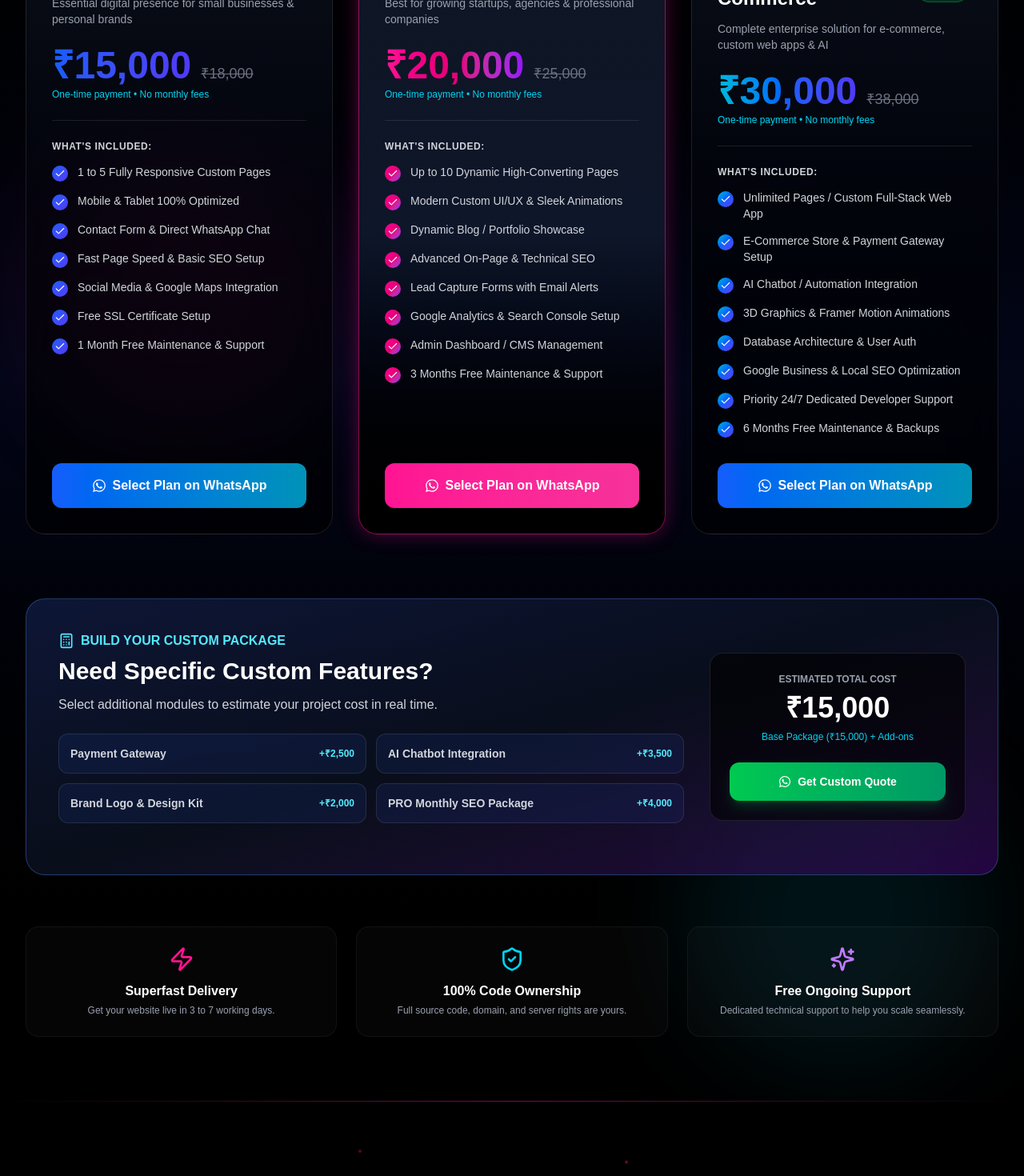
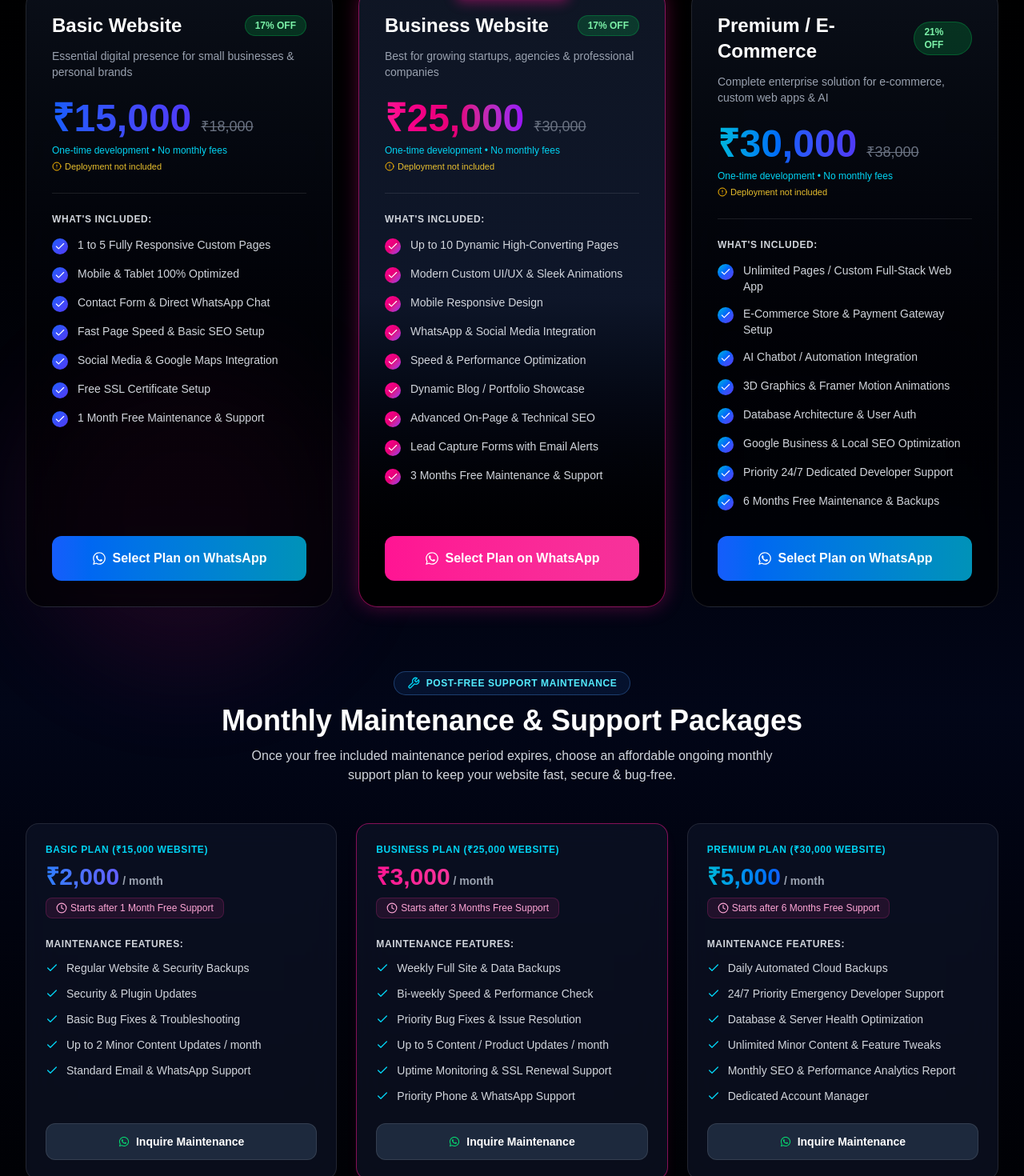
Before and after one commit to rajkumarchaudhari123/rkcreations, a Next.js app: page / in a window 1280 px wide. Shown: the part 3260-4730 px from the top of the page at 80% size. Built offline with nearby package versions, Linux system fonts and the light colour scheme.

Commit message:
Update Business plan to 25k, update features, add deployment disclaimer and maintenance packages chart

```diff
--- a/app/components/pricing.tsx
+++ b/app/components/pricing.tsx
@@ -2,7 +2,7 @@
 
 import React, { useState } from "react";
 import { motion } from "framer-motion";
-import { Check, Zap, Sparkles, Star, ShieldCheck, Calculator } from "lucide-react";
+import { Check, Zap, Sparkles, Star, ShieldCheck, Calculator, AlertCircle, Wrench, Clock, Server } from "lucide-react";
 import { FaWhatsapp } from "react-icons/fa";
 
 export default function PricingSection() {
@@ -34,9 +34,9 @@ export default function PricingSection() {
     {
       id: "business",
       name: "Business Website",
-      price: "₹20,000",
-      originalPrice: "₹25,000",
-      discount: "20% OFF",
+      price: "₹25,000",
+      originalPrice: "₹30,000",
+      discount: "17% OFF",
       popular: true,
       tagline: "Best for growing startups, agencies & professional companies",
       gradient: "from-[#ff1493] via-pink-600 to-purple-600",
@@ -44,14 +44,15 @@ export default function PricingSection() {
       features: [
         "Up to 10 Dynamic High-Converting Pages",
         "Modern Custom UI/UX & Sleek Animations",
+        "Mobile Responsive Design",
+        "WhatsApp & Social Media Integration",
+        "Speed & Performance Optimization",
         "Dynamic Blog / Portfolio Showcase",
         "Advanced On-Page & Technical SEO",
         "Lead Capture Forms with Email Alerts",
-        "Google Analytics & Search Console Setup",
-        "Admin Dashboard / CMS Management",
         "3 Months Free Maintenance & Support",
       ],
-      whatsappMsg: "Hi RK Creations! I am interested in the Business Website plan (₹20,000). Let's connect!"
+      whatsappMsg: "Hi RK Creations! I am interested in the Business Website plan (₹25,000). Let's connect!"
     },
     {
       id: "premium",
@@ -74,6 +75,54 @@ export default function PricingSection() {
         "6 Months Free Maintenance & Backups",
       ],
       whatsappMsg: "Hi RK Creations! I am interested in the Premium / E-Commerce plan (₹30,000). Please contact me."
+    }
+  ];
+
+  const maintenancePackages = [
+    {
+      planFor: "Basic Plan (₹15,000 Website)",
+      price: "₹2,000",
+      period: "/ month",
+      freeSupport: "Starts after 1 Month Free Support",
+      gradient: "from-blue-500 to-indigo-500",
+      features: [
+        "Regular Website & Security Backups",
+        "Security & Plugin Updates",
+        "Basic Bug Fixes & Troubleshooting",
+        "Up to 2 Minor Content Updates / month",
+        "Standard Email & WhatsApp Support",
+      ]
+    },
+    {
+      planFor: "Business Plan (₹25,000 Website)",
+      price: "₹3,000",
+      period: "/ month",
+      freeSupport: "Starts after 3 Months Free Support",
+      popular: true,
+      gradient: "from-[#ff1493] to-pink-500",
+      features: [
+        "Weekly Full Site & Data Backups",
+        "Bi-weekly Speed & Performance Check",
+        "Priority Bug Fixes & Issue Resolution",
+        "Up to 5 Content / Product Updates / month",
+        "Uptime Monitoring & SSL Renewal Support",
+        "Priority Phone & WhatsApp Support",
+      ]
+    },
+    {
+      planFor: "Premium Plan (₹30,000 Website)",
+      price: "₹5,000",
+      period: "/ month",
+      freeSupport: "Starts after 6 Months Free Support",
+      gradient: "from-cyan-500 to-blue-600",
+      features: [
+        "Daily Automated Cloud Backups",
+        "24/7 Priority Emergency Developer Support",
+        "Database & Server Health Optimization",
+        "Unlimited Minor Content & Feature Tweaks",
+        "Monthly SEO & Performance Analytics Report",
+        "Dedicated Account Manager",
+      ]
     }
   ];
 
@@ -110,7 +159,7 @@ export default function PricingSection() {
 
       <div className="max-w-7xl mx-auto relative z-10">
         {/* Section Header */}
-        <div className="text-center mb-16">
+        <div className="text-center mb-12">
           <motion.div
             initial={{ opacity: 0, y: -20 }}
             whileInView={{ opacity: 1, y: 0 }}
@@ -137,10 +186,16 @@ export default function PricingSection() {
             whileInView={{ opacity: 1, y: 0 }}
             viewport={{ once: true }}
             transition={{ delay: 0.1 }}
-            className="text-gray-300 text-base sm:text-xl max-w-3xl mx-auto"
+            className="text-gray-300 text-base sm:text-xl max-w-3xl mx-auto mb-6"
           >
             High-quality custom websites starting from <span className="text-white font-bold underline decoration-[#ff1493]">₹15,000 to ₹30,000</span>. No hidden costs. 100% Satisfaction guaranteed.
           </motion.p>
+
+          {/* Deployment Disclaimer Badge */}
+          <div className="inline-flex items-center gap-2 px-4 py-2 rounded-xl bg-amber-500/10 border border-amber-500/30 text-amber-300 text-xs sm:text-sm font-medium max-w-xl mx-auto">
+            <AlertCircle className="w-4 h-4 text-amber-400 flex-shrink-0" />
+            <span><strong>Note:</strong> Website Deployment & Domain/Hosting charges are not included in base development package.</span>
+          </div>
         </div>
 
         {/* Pricing Cards Grid */}
@@ -190,9 +245,15 @@ export default function PricingSection() {
                       {plan.originalPrice}
                     </span>
                   </div>
-                  <span className="text-xs text-cyan-400 font-medium mt-1 block">
-                    One-time payment • No monthly fees
-                  </span>
+                  <div className="flex flex-col gap-1 mt-2">
+                    <span className="text-xs text-cyan-400 font-medium">
+                      One-time development • No monthly fees
+                    </span>
+                    <span className="text-[11px] text-amber-300/90 flex items-center gap-1">
+                      <AlertCircle className="w-3 h-3 text-amber-400" />
+                      Deployment not included
+                    </span>
+                  </div>
                 </div>
 
                 {/* Features List */}
@@ -233,6 +294,80 @@ export default function PricingSection() {
               </div>
             </motion.div>
           ))}
+        </div>
+
+        {/* Maintenance Charges Section (Post Free Support Expiry) */}
+        <div className="mb-20">
+          <div className="text-center mb-12">
+            <div className="inline-flex items-center gap-2 px-4 py-1.5 rounded-full bg-blue-500/10 border border-blue-400/30 mb-3 text-cyan-300 text-xs font-semibold uppercase tracking-wider">
+              <Wrench className="w-4 h-4 text-cyan-400" />
+              POST-FREE SUPPORT MAINTENANCE
+            </div>
+            <h3 className="text-2xl sm:text-4xl font-extrabold text-white mb-3">
+              Monthly Maintenance & Support Packages
+            </h3>
+            <p className="text-gray-300 text-sm sm:text-base max-w-2xl mx-auto">
+              Once your free included maintenance period expires, choose an affordable ongoing monthly support plan to keep your website fast, secure & bug-free.
+            </p>
+          </div>
+
+          <div className="grid grid-cols-1 md:grid-cols-3 gap-6">
+            {maintenancePackages.map((mPackage, idx) => (
+              <motion.div
+                key={idx}
+                initial={{ opacity: 0, y: 30 }}
+                whileInView={{ opacity: 1, y: 0 }}
+                viewport={{ once: true }}
+                transition={{ delay: idx * 0.1 }}
+                whileHover={{ y: -6 }}
+                className={`rounded-2xl p-6 bg-slate-900/60 border backdrop-blur-xl flex flex-col justify-between ${
+                  mPackage.popular ? "border-[#ff1493]/50 shadow-lg shadow-[#ff1493]/10" : "border-white/10"
+                }`}
+              >
+                <div>
+                  <div className="text-xs font-bold text-cyan-400 uppercase tracking-wider mb-2">
+                    {mPackage.planFor}
+                  </div>
+
+                  <div className="flex items-baseline gap-1 mb-2">
+                    <span className={`text-3xl font-black bg-gradient-to-r ${mPackage.gradient} bg-clip-text text-transparent`}>
+                      {mPackage.price}
+                    </span>
+                    <span className="text-gray-400 text-sm font-semibold">{mPackage.period}</span>
+                  </div>
+
+                  <div className="flex items-center gap-1.5 text-xs text-pink-300 bg-pink-500/10 px-3 py-1 rounded-lg border border-pink-500/20 mb-6 inline-block">
+                    <Clock className="w-3.5 h-3.5 inline mr-1" />
+                    {mPackage.freeSupport}
+                  </div>
+
+                  <div className="space-y-3 mb-6">
+                    <p className="text-xs font-bold text-gray-300 uppercase tracking-wider">Maintenance Features:</p>
+                    {mPackage.features.map((feat, fIdx) => (
+                      <div key={fIdx} className="flex items-start gap-2.5">
+                        <Check className="w-4 h-4 text-cyan-400 mt-0.5 flex-shrink-0" />
+                        <span className="text-gray-300 text-xs sm:text-sm">{feat}</span>
+                      </div>
+                    ))}
+                  </div>
+                </div>
+
+                <a
+                  href={`https://wa.me/${phoneNumber}?text=${encodeURIComponent(
+                    `Hi RK Creations! I would like to inquire about monthly website maintenance for ${mPackage.planFor} (${mPackage.price}/mo).`
+                  )}`}
+                  target="_blank"
+                  rel="noopener noreferrer"
+                  className="block w-full"
+                >
+                  <button className="w-full py-3 rounded-xl bg-slate-800 hover:bg-slate-700 border border-white/10 text-white font-bold text-xs sm:text-sm flex items-center justify-center gap-2 transition-all cursor-pointer">
+                    <FaWhatsapp className="text-green-400" />
+                    Inquire Maintenance
+                  </button>
+                </a>
+              </motion.div>
+            ))}
+          </div>
         </div>
 
         {/* Interactive Custom Package Calculator */}
@@ -324,8 +459,8 @@ export default function PricingSection() {
 
           <div className="p-6 rounded-2xl bg-white/[0.02] border border-white/5 flex flex-col items-center">
             <Sparkles className="w-8 h-8 text-purple-400 mb-3" />
-            <h4 className="text-white font-bold text-base mb-1">Free Ongoing Support</h4>
-            <p className="text-gray-400 text-xs">Dedicated technical support to help you scale seamlessly.</p>
+            <h4 className="text-white font-bold text-base mb-1">Free Initial Support</h4>
+            <p className="text-gray-400 text-xs">Included free support period with every plan before monthly maintenance.</p>
           </div>
         </div>
       </div>
```
